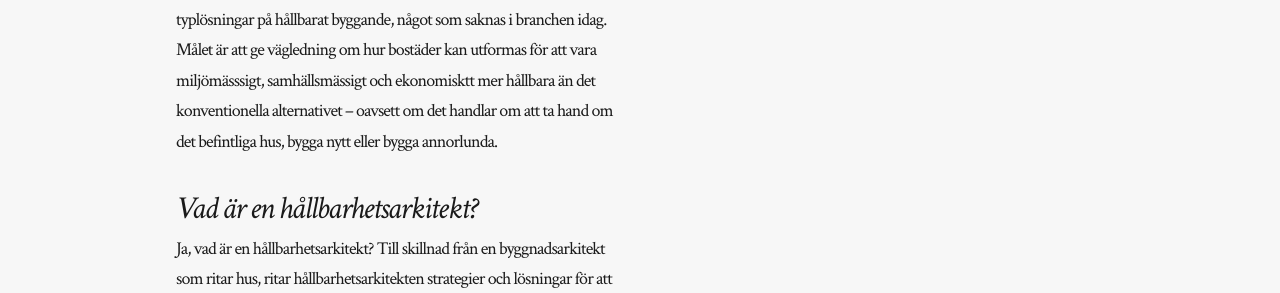
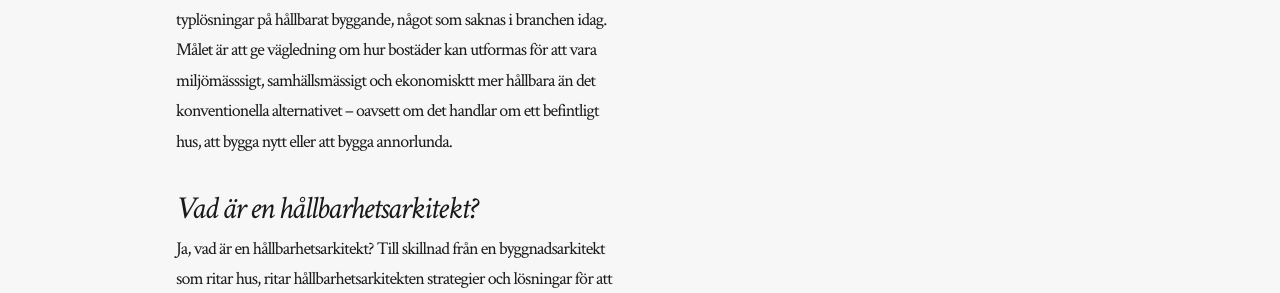
Before and after one commit to rikardv/rikardv.github.io, a Jekyll site: the page built from index.md, in a window 1280 px wide and 900 px high. Shown: the part 462-755 px from the top of the window. Built offline with Jekyll 4.4.1, drawn with Linux system fonts in a browser that asks for light colours; some of the changed text lies outside the part shown.

Commit message:
Update index.md

```diff
--- a/index.md
+++ b/index.md
@@ -5,4 +5,4 @@
 
 Den här sidan riktar sig till dig som drömmer om att bygga eller renovera ett hus eller fritidshus, och vill göra det hållbart. Här samlar jag perspektiv, goda exempel och regelmässiga möjligheter för ett sunt byggande. Målet är att göra genomtänkt byggande mer tillgängligt, för den som vill bygga bättre för både människa och miljö.
 
-Här fylls det kontinuerligt på med information kring hur ett hållbart byggande kan se ut med inspiration från andra projekt och hur typlösningar på hållbarat byggande, något som saknas i branchen idag. Målet är att ge vägledning om hur bostäder kan utformas för att vara miljömässsigt, samhällsmässigt och ekonomisktt mer hållbara än det konventionella alternativet – oavsett om det handlar om att ta hand om det befintliga hus, bygga nytt eller bygga annorlunda.
+Här fylls det kontinuerligt på med information kring hur ett hållbart byggande kan se ut med inspiration från andra projekt och hur typlösningar på hållbarat byggande, något som saknas i branchen idag. Målet är att ge vägledning om hur bostäder kan utformas för att vara miljömässsigt, samhällsmässigt och ekonomisktt mer hållbara än det konventionella alternativet – oavsett om det handlar om ett befintligt hus, att bygga nytt eller att bygga annorlunda.
```
